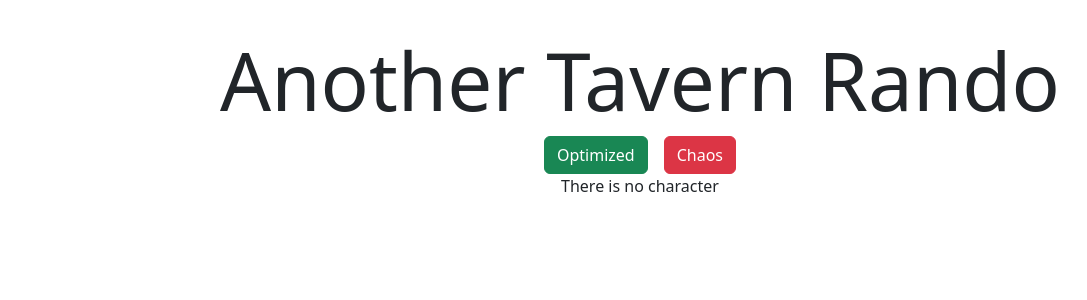
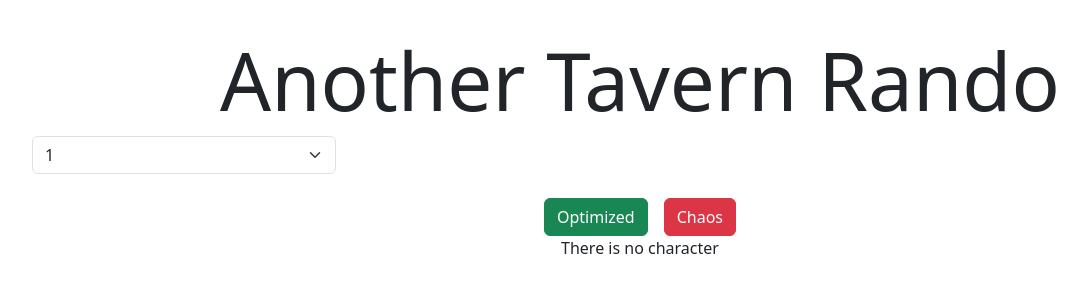
Before and after one commit to mdespain35/tavern-rando-ui, a React (Vite) app: page / in a window 1280 px wide. Shown: the top 300 px of the page, without its empty margins (0-1087 px from the left). Built offline with nearby package versions, Linux system fonts and the light colour scheme.

Commit message:
Added initial select level bar

```diff
--- a/src/App.tsx
+++ b/src/App.tsx
@@ -4,6 +4,11 @@ import "./App.css";
 import CharacterSheet from "./components/CharacterSheet";
 
 function App() {
+  const [level, setLevel] = useState(0);
+  // const [levelDropdown, setLevelDropdown] = useState(false);
+  const levelOptions = [
+    1, 2, 3, 4, 5, 6, 7, 8, 9, 10, 11, 12, 13, 14, 15, 16, 17, 18, 19, 20,
+  ];
   const [character, setCharacter] = useState({
     Race: "Human",
     Level: 1,
@@ -86,6 +91,7 @@ function App() {
       Hitpoints: 56,
     });
     setDisplayCharacter(true);
+    console.log(level);
   };
 
   const onChaosClick = () => {
@@ -134,6 +140,22 @@ function App() {
   return (
     <>
       <h1 className="display-1">Another Tavern Rando</h1>
+
+      <select
+        name="level"
+        id="select-level"
+        className="form-select mb-4 w-25 d-flex align-items-center justify-content-center"
+        onChange={(event) => setLevel(parseInt(event.target.value))}
+      >
+        {levelOptions.map((value) => {
+          return (
+            <option className="border border-primary" key={value} value={value}>
+              {value}
+            </option>
+          );
+        })}
+      </select>
+
       <Button
         children="Optimized"
         color="success"
--- a/src/main.tsx
+++ b/src/main.tsx
@@ -1,8 +1,7 @@
 import { StrictMode } from "react";
 import { createRoot } from "react-dom/client";
 import App from "./App.tsx";
-import "bootstrap/dist/css/bootstrap.css";
-
+import "bootstrap/dist/css/bootstrap.min.css";
 createRoot(document.getElementById("root")!).render(
   <StrictMode>
     <App />
```
